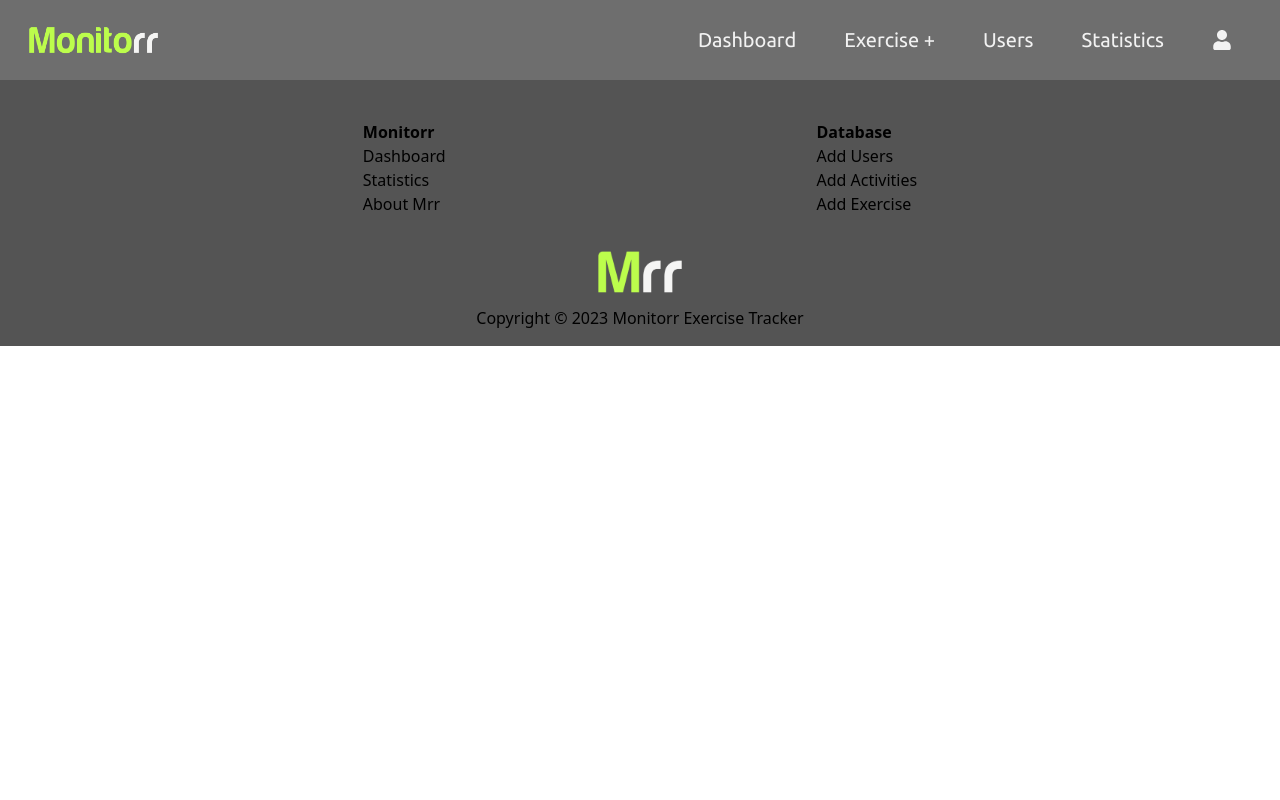
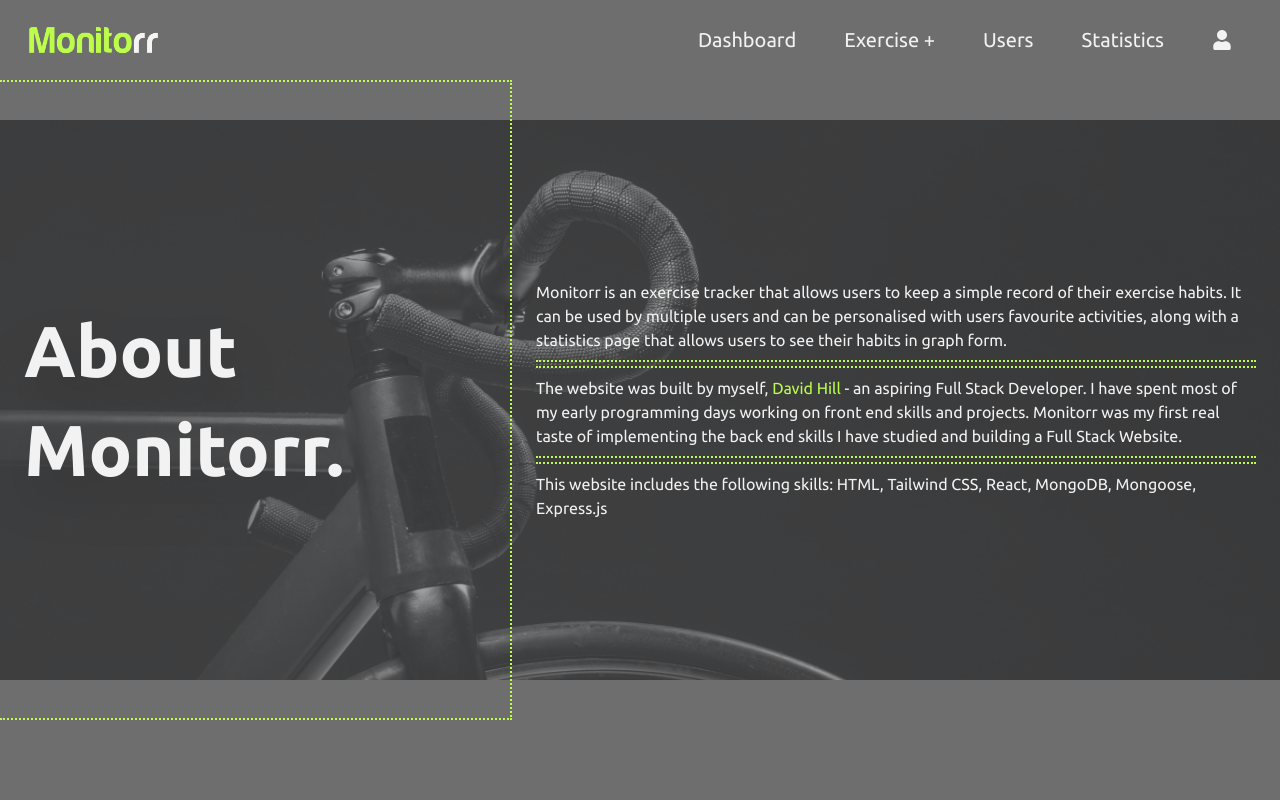
Before and after one commit to davidhill94/Monitorr-Exercise-Tracker, a React (Create React App) app: page /about in a window 1280 px wide. Shown: the top 800 px of the page. Built offline with nearby package versions, Linux system fonts and the light colour scheme.

Commit message:
Adding About page

```diff
--- a/src/App.js
+++ b/src/App.js
@@ -8,6 +8,7 @@ import { CreateField } from './components/CreateField';
 import { HeroSection } from './components/HeroSection';
 import { Footer } from './components/Footer/Footer';
 import { Statistics } from './components/Statistics';
+import { About } from './components/About';
 
 
 function App() {
@@ -21,6 +22,7 @@ function App() {
         <Route path="/create" element={<CreateExercise />} />
         <Route path="/user" element={<CreateField />} />
         <Route path="/statistics" element={<Statistics />} />
+        <Route path="/about" element={<About />} />
       </Routes>
       <Footer />
     </Router>
--- /dev/null
+++ b/src/components/About.js
@@ -0,0 +1,23 @@
+import React from 'react';
+import banner_two from '../images/banner_two.jpg';
+import { AboutText } from './AboutText';
+
+export const About = () => {
+  return (
+    <div className="bg-primary h-[calc(100vh-5rem)] w-full relative grid grid-cols-5 grid-rows-1 font-primary">
+    <img
+      className="h-[calc(100%-10rem)] w-full mt-10 object-cover col-start-1 col-end-6 row-start-1 items-center opacity-50"
+      src={banner_two}
+      alt="Bike" />
+    <div className="col-start-1 col-end-3 row-start-1 z-10 h-[calc(100%-5rem)] relative grid grid-rows-hero-rows border-alt border-dotted border-t-2 border-r-2 border-b-2">
+      <h2
+        className="font-primary text-white h-full text-7xl leading-snug  self-start flex items-center pl-6 drop-shadow-2xl shadow-secondary row-start-2 row-end-3 font-bold">
+        About<br></br> Monitorr.
+      </h2>
+    </div>
+    <div className="col-start-3 col-end-6 row-start-1 h-[calc(100vh-15rem)] w-100 z-10 p-6 mt-10 flex flex-col items-center justify-center text-white">
+        <AboutText />
+    </div>
+    </div>
+  )
+}
--- /dev/null
+++ b/src/components/AboutText.js
@@ -0,0 +1,14 @@
+import React from 'react';
+
+
+export const AboutText = () => {
+  return (
+    <>
+        <p>Monitorr is an exercise tracker that allows users to keep a simple record of their exercise habits. It can be used by multiple users and can be personalised with users favourite activities, along with a statistics page that allows users to see their habits in graph form.</p>
+        <hr className='border-t-2 border-b-2 border-dotted border-alt w-full h-2 my-2'></hr>
+        <p>The website was built by myself, <span className='text-alt'><a href="http://thehillcoder.com" target='_blank' rel="noreferrer">David Hill</a></span> - an aspiring Full Stack Developer. I have spent most of my early programming days working on front end skills and projects. Monitorr was my first real taste of implementing the back end skills I have studied and building a Full Stack Website.</p>
+        <hr className='border-t-2 border-b-2 border-dotted border-alt w-full h-2 my-2'></hr>
+        <p>This website includes the following skills: HTML, Tailwind CSS, React, MongoDB, Mongoose, Express.js</p>
+    </>
+  )
+}
```
